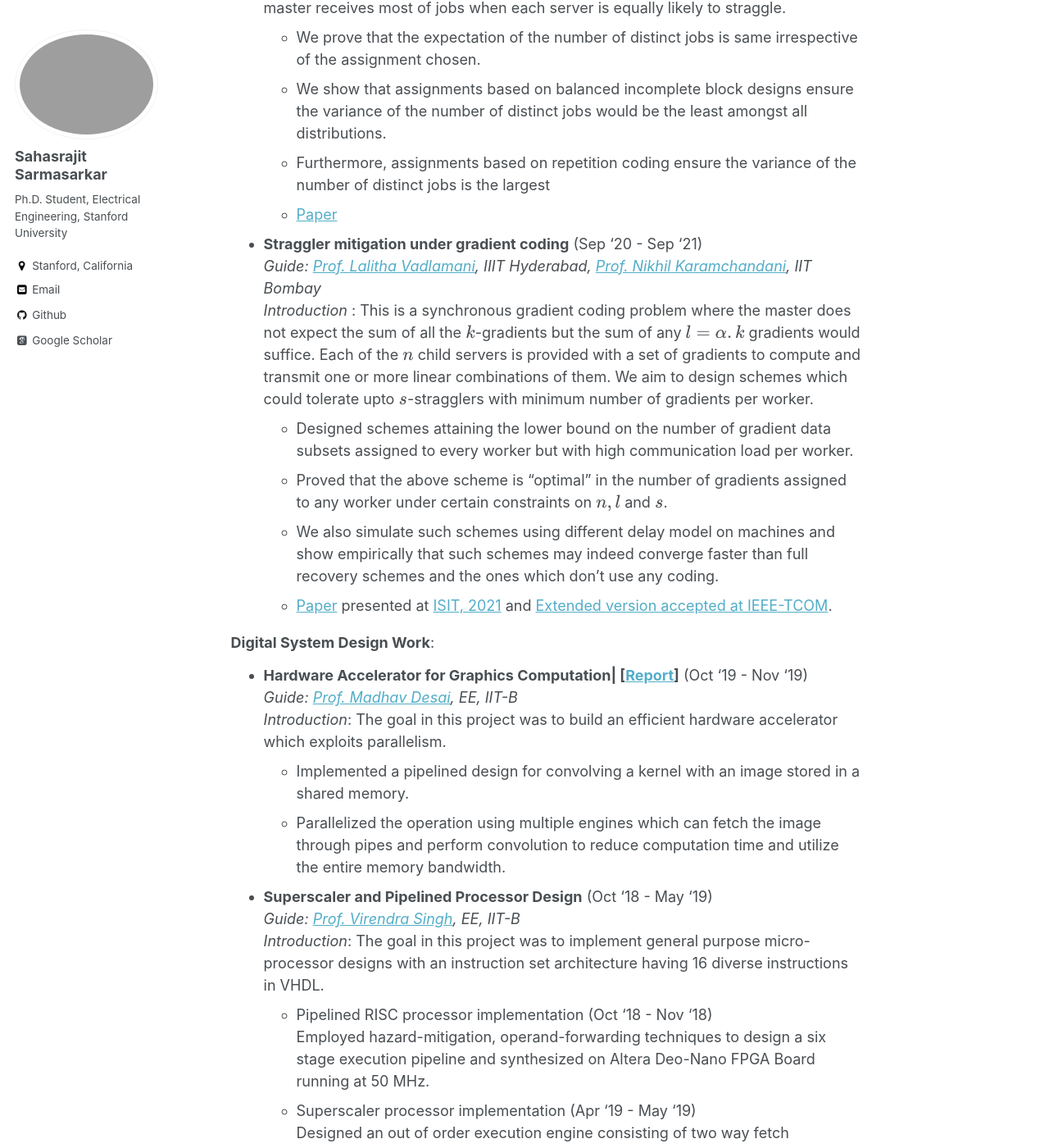
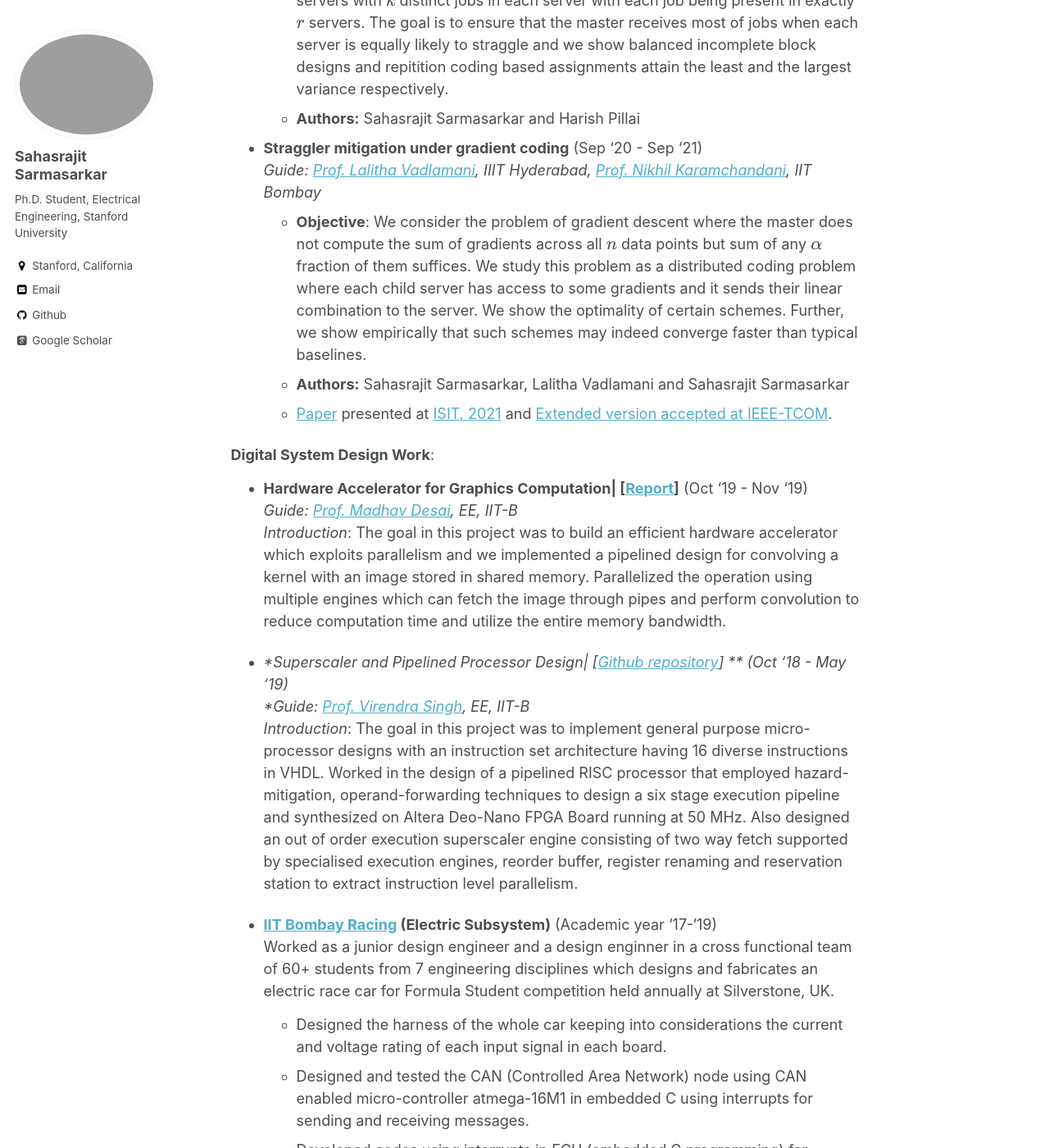
Before and after one commit to Sahasrajit123/Sahasrajit123.github.io, a Jekyll site: the page built from _pages/projects.md, in a window 1280 px wide and 1400 px high, scrolled down 792 px. Shown: the whole window at 82% size. Built offline with Jekyll 4.4.1, drawn with Linux system fonts in a browser that asks for light colours; some web fonts are replaced; formulas are drawn with MathJax 3; some of the changed text lies outside the part shown.

Commit message:
New changes

```diff
--- a/_pages/projects.md
+++ b/_pages/projects.md
@@ -11,7 +11,21 @@ My undergrad projects may be classified into a) **theoretical research** and b)
 
 <!-- * We propose upper bounds on the query complexity of our algorithm and also derive "matching" lower bounds on any optimal algorithm under both the query models.<br/>
   * We also consider noisy versions of the two query models and propose upper bounds on algorithms to estimate the desired subset of elements.<br/>
-  * We derive upper bounds on algorithms for an alternate version of this problem where we wish to identify the subset of support elements which is an "outlier" i.e, whose support probability lies above $k$ standard deviations of the mean and design lower bounds on any optimal algorithm under the first query model.<br/> -->
+  * We derive upper bounds on algorithms for an alternate version of this problem where we wish to identify the subset of support elements which is an "outlier" i.e, whose support probability lies above $k$ standard deviations of the mean and design lower bounds on any optimal algorithm under the first query model.<br/>
+* We show that assignments based on balanced incomplete block designs ensure the variance of the number of distinct jobs would be the least amongst all distributions.<br/>
+   * Furthermore, assignments based on repetition coding ensure the variance of the number of distinct jobs is the largest<br/>
+        We prove that the expectation of the number of distinct jobs is same irrespective of the assignment chosen.<br/>
+    Introduction* : This is a synchronous gradient coding problem where the master does not expect the sum of all the $k$-gradients but the sum of any $l=\alpha.k$ gradients would suffice. Each of the $n$ child servers is provided with a set of gradients to compute and transmit one or more linear combinations of them. We aim to design schemes which could tolerate upto $s$-stragglers with minimum number of gradients per worker.
+   * Designed schemes attaining the lower bound on the number of gradient data subsets assigned to every worker but with high communication load per worker.<br/>
+   * Proved that the above scheme is "optimal" in the number of gradients assigned to any worker under certain constraints on $n,l$ and $s$.<br/>
+   * We also simulate such schemes using different delay model on machines and show empirically that such schemes may indeed converge faster than full recovery schemes and the ones which don't use any coding.<br/>
+   * [Paper](https://arxiv.org/abs/2102.10163) presented at [ISIT, 2021](https://2021.ieee-isit.org/) and [Extended version accepted at IEEE-TCOM](https://ieeexplore.ieee.org/xpl/RecentIssue.jsp?punumber=26).
+    * Implemented a pipelined design for convolving a kernel with an image stored in a shared memory.<br/>
+  * Parallelized the operation using multiple engines which can fetch the image through pipes and perform convolution to reduce computation time and utilize the entire memory bandwidth.<br/>
+* Pipelined RISC processor implementation (Oct '18 - Nov '18)<br/>
+  Employed hazard-mitigation, operand-forwarding techniques to design a six stage execution pipeline and synthesized on Altera Deo-Nano FPGA Board running at 50 MHz.<br/>
+  * Superscaler processor implementation (Apr '19 - May '19)<br/>
+  Designed an out of order execution engine consisting of two way fetch supported by specialised execution engines, reorder buffer, register renaming and reservation station to extract instruction level parallelism.<br/>-->
 
 **Theoretical research projects**:
 
@@ -19,27 +33,27 @@ We focussed on problems related to gradient coding, distributed computing and so
 
 - **Query Complexity of Heavy-Hitter distribution** (Aug '19 - Jan '20) <br/>
   *Guide : [Prof. Nikhil Karamchandani](http://www.ee.iitb.ac.in/~nikhilk/), Department of Electrical Engineering, IIT Bombay* <br/>
-  **Objective**: We investigated the problem of identifying the subset of elements in the support of an underlying distribution $\mathcal{P}$ with probabilities exceeding a given threshold $\gamma$, using two distinct query models under a fixed confidence. In the first model, a query $t$ provides the realization of the random variable $X_t$. In the second model, a query $(i,j)$ reveals whether $X_i$ is equal to $X_j$. We provide upper and lower bounds under both the query models.
+  * **Objective**: We investigated the problem of identifying the subset of elements in the support of an underlying distribution $\mathcal{P}$ with probabilities exceeding a given threshold $\gamma$, using two distinct query models under a fixed confidence. In the first model, a query $t$ provides the realization of the random variable $X_t$. In the second model, a query $(i,j)$ reveals whether $X_i$ is equal to $X_j$. We provide upper and lower bounds under both the query models.
   * **Authors:** Sahasrajit Sarmasarkar, Kota Srinivas Reddy and Nikhil Karamchandani
   * [Paper](https://arxiv.org/abs/2005.14425) presented at [ISIT, 2021](https://2021.ieee-isit.org/)
 
 
-- **Optimal Moments on Redundancies in Noisy Parallel Computing Setup** (Jan '20 - Jan '21) <br/>
+- **Optimal Moments on Redundancies in Noisy Parallel Computing Setup**| [Paper](https://arxiv.org/abs/2402.12584) (Jan '20 - Jan '21) <br/>
    *Guide : [Prof. Harish Pillai](https://www.ee.iitb.ac.in/wiki/faculty/hp), Deaprtment of Electrical Engineering, IIT Bombay* <br/>
-   **Objective** : The master assigns $n$ jobs(tasks) to $c$ servers with $k$ distinct jobs in each server with each job being present in exactly $r$ servers. The goal is to ensure that the master receives most of jobs when each server is equally likely to straggle.
-   * We prove that the expectation of the number of distinct jobs is same irrespective of the assignment chosen.<br/>
-   * We show that assignments based on balanced incomplete block designs ensure the variance of the number of distinct jobs would be the least amongst all distributions.<br/>
-   * Furthermore, assignments based on repetition coding ensure the variance of the number of distinct jobs is the largest<br/>
-   * [Paper](https://arxiv.org/abs/2402.12584)
+   * **Objective**: We consider a setup where the master assigns $n$ jobs(tasks) to $c$ servers with $k$ distinct jobs in each server with each job being present in exactly $r$ servers. The goal is to ensure that the master receives most of jobs when each server is equally likely to straggle and we show balanced incomplete block designs and repitition coding based assignments attain the least and the largest variance respectively.
+   * **Authors:** Sahasrajit Sarmasarkar and Harish Pillai
+
+
 
 - **Straggler mitigation under gradient coding** (Sep '20 - Sep '21) <br/>
    *Guide: [Prof. Lalitha Vadlamani](https://www.iiit.ac.in/people/faculty/lalitha.v), IIIT Hyderabad, [Prof. Nikhil Karamchandani](http://www.ee.iitb.ac.in/~nikhilk/), IIT Bombay* <br/>
-   *Introduction* : This is a synchronous gradient coding problem where the master does not expect the sum of all the $k$-gradients but the sum of any $l=\alpha.k$ gradients would suffice. Each of the $n$ child servers is provided with a set of gradients to compute and transmit one or more linear combinations of them. We aim to design schemes which could tolerate upto $s$-stragglers with minimum number of gradients per worker.
-   * Designed schemes attaining the lower bound on the number of gradient data subsets assigned to every worker but with high communication load per worker.<br/>
-   * Proved that the above scheme is "optimal" in the number of gradients assigned to any worker under certain constraints on $n,l$ and $s$.<br/>
-   * We also simulate such schemes using different delay model on machines and show empirically that such schemes may indeed converge faster than full recovery schemes and the ones which don't use any coding.<br/>
+   * **Objective**: We consider the problem of gradient descent where the master does not compute the sum of gradients across all $n$ data points but sum of any $\alpha$ fraction of them suffices. We study this problem as a distributed coding problem where each child server has access to some gradients and it sends their linear combination to the server. We show the optimality of certain schemes. Further, we show empirically that such schemes may indeed converge faster than typical baselines.
+   * **Authors:** Sahasrajit Sarmasarkar, Lalitha Vadlamani and Sahasrajit Sarmasarkar
    * [Paper](https://arxiv.org/abs/2102.10163) presented at [ISIT, 2021](https://2021.ieee-isit.org/) and [Extended version accepted at IEEE-TCOM](https://ieeexplore.ieee.org/xpl/RecentIssue.jsp?punumber=26).
 
+
+   <!--
+ -->
 
 
 **Digital System Design Work**:
@@ -55,23 +69,19 @@ We focussed on problems related to gradient coding, distributed computing and so
 
 - **Hardware Accelerator for Graphics Computation| \[[Report](https://Sahasrajit123.github.io/files/Report_accelerator.pdf)\]** (Oct '19 - Nov '19) <br/>
    *Guide: [Prof. Madhav Desai](https://www.ee.iitb.ac.in/web/people/faculty/home/madhav), EE, IIT-B* <br/>
-   *Introduction*: The goal in this project was to build an efficient hardware accelerator which exploits parallelism.
-  * Implemented a pipelined design for convolving a kernel with an image stored in a shared memory.<br/>
-  * Parallelized the operation using multiple engines which can fetch the image through pipes and perform convolution to reduce computation time and utilize the entire memory bandwidth.<br/>
+   *Introduction*: The goal in this project was to build an efficient hardware accelerator which exploits parallelism and we implemented a pipelined design for convolving a kernel with an image stored in shared memory. Parallelized the operation using multiple engines which can fetch the image through pipes and perform convolution to reduce computation time and utilize the entire memory bandwidth.
 
 
 
-- **Superscaler and Pipelined Processor Design** (Oct '18 - May '19) <br/>
+
+- **Superscaler and Pipelined Processor Design| \[[Github repository](https://github.com/mohilp1998/superscalar_architecture)\] ** (Oct '18 - May '19) <br/>
    *Guide: [Prof. Virendra Singh](https://www.ee.iitb.ac.in/~viren/), EE, IIT-B* <br/>
-   *Introduction*: The goal in this project was to implement general purpose micro-processor designs with an instruction set architecture having 16 diverse instructions in VHDL.
-  * Pipelined RISC processor implementation (Oct '18 - Nov '18)<br/>
-  Employed hazard-mitigation, operand-forwarding techniques to design a six stage execution pipeline and synthesized on Altera Deo-Nano FPGA Board running at 50 MHz.<br/>
-  * Superscaler processor implementation (Apr '19 - May '19)<br/>
-  Designed an out of order execution engine consisting of two way fetch supported by specialised execution engines, reorder buffer, register renaming and reservation station to extract instruction level parallelism.<br/>
+   *Introduction*: The goal in this project was to implement general purpose micro-processor designs with an instruction set architecture having 16 diverse instructions in VHDL. Worked in the design of a pipelined RISC processor that employed hazard-mitigation, operand-forwarding techniques to design a six stage execution pipeline and synthesized on Altera Deo-Nano FPGA Board running at 50 MHz. Also designed an out of order execution superscaler engine consisting of two way fetch supported by specialised execution engines, reorder buffer, register renaming and reservation station to extract instruction level parallelism.
 
 
-- **IIT Bombay Racing (Electric Subsystem)** (Academic year '17-'19) <br/>
-   A cross functional team of 60+ students from 7 engineering disciplines which designs and fabricates an electric race car for Formula Student competition held annually at Silverstone, UK.<br/>
+
+- **[IIT Bombay Racing](https://iitbracing.org) (Electric Subsystem)** (Academic year '17-'19) <br/>
+   Worked as a junior design engineer and a design enginner in a cross functional team of 60+ students from 7 engineering disciplines which designs and fabricates an electric race car for Formula Student competition held annually at Silverstone, UK.<br/>
   * Designed the harness of the whole car keeping into considerations the current and voltage rating of each input signal in each board.<br/>
   * Designed and tested the CAN (Controlled Area Network) node using CAN enabled micro-controller atmega-16M1 in embedded C using interrupts for sending and receiving messages.<br/>
   * Developed codes using interrupts in ECU (embedded C programming) for reading data from CAN bus, processing and sending control commands to BLDC (Brushless DC motors) on CAN bus.<br/>
```
Also changed, not shown: _pages/publications.md (+1 -1 lines).
